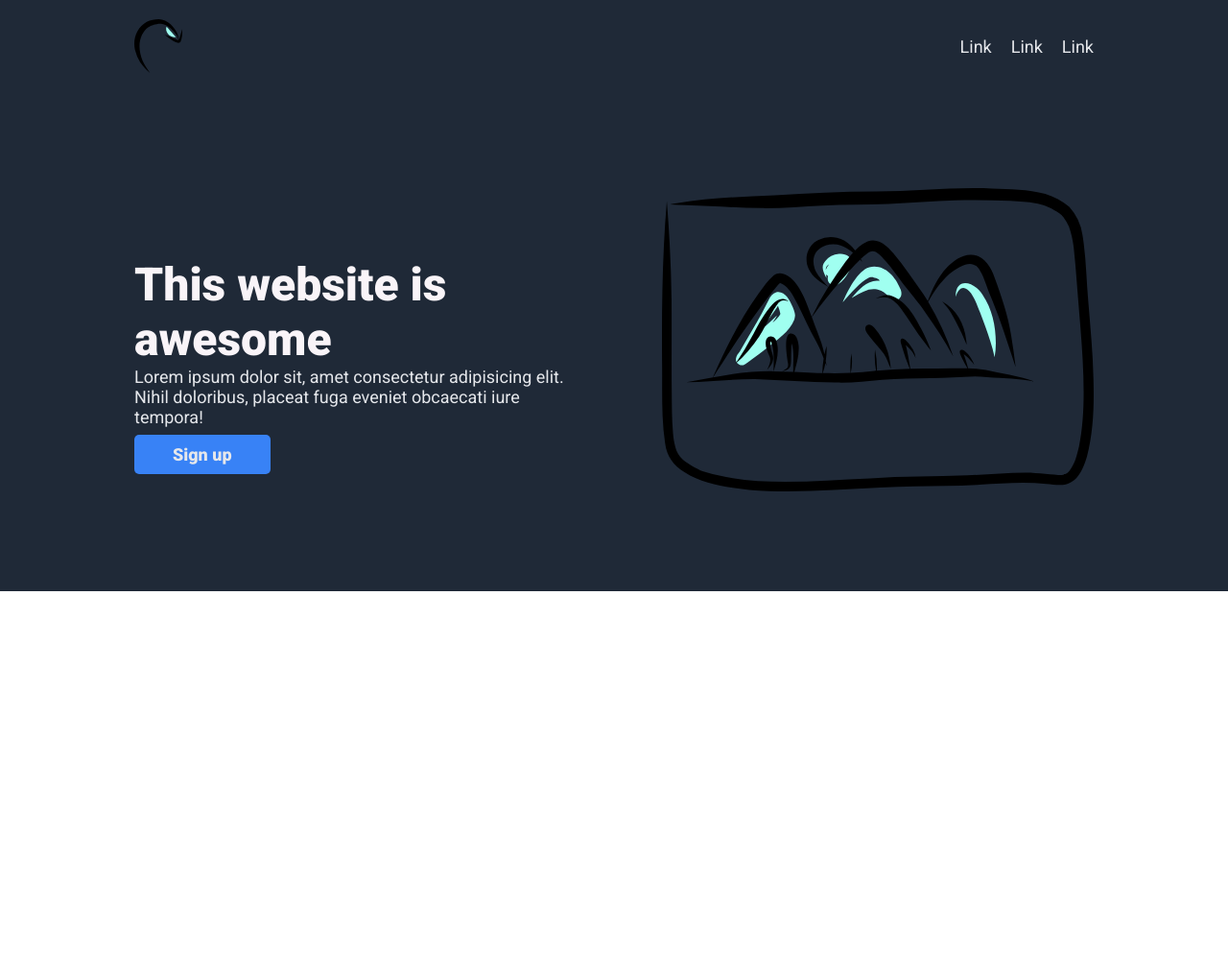
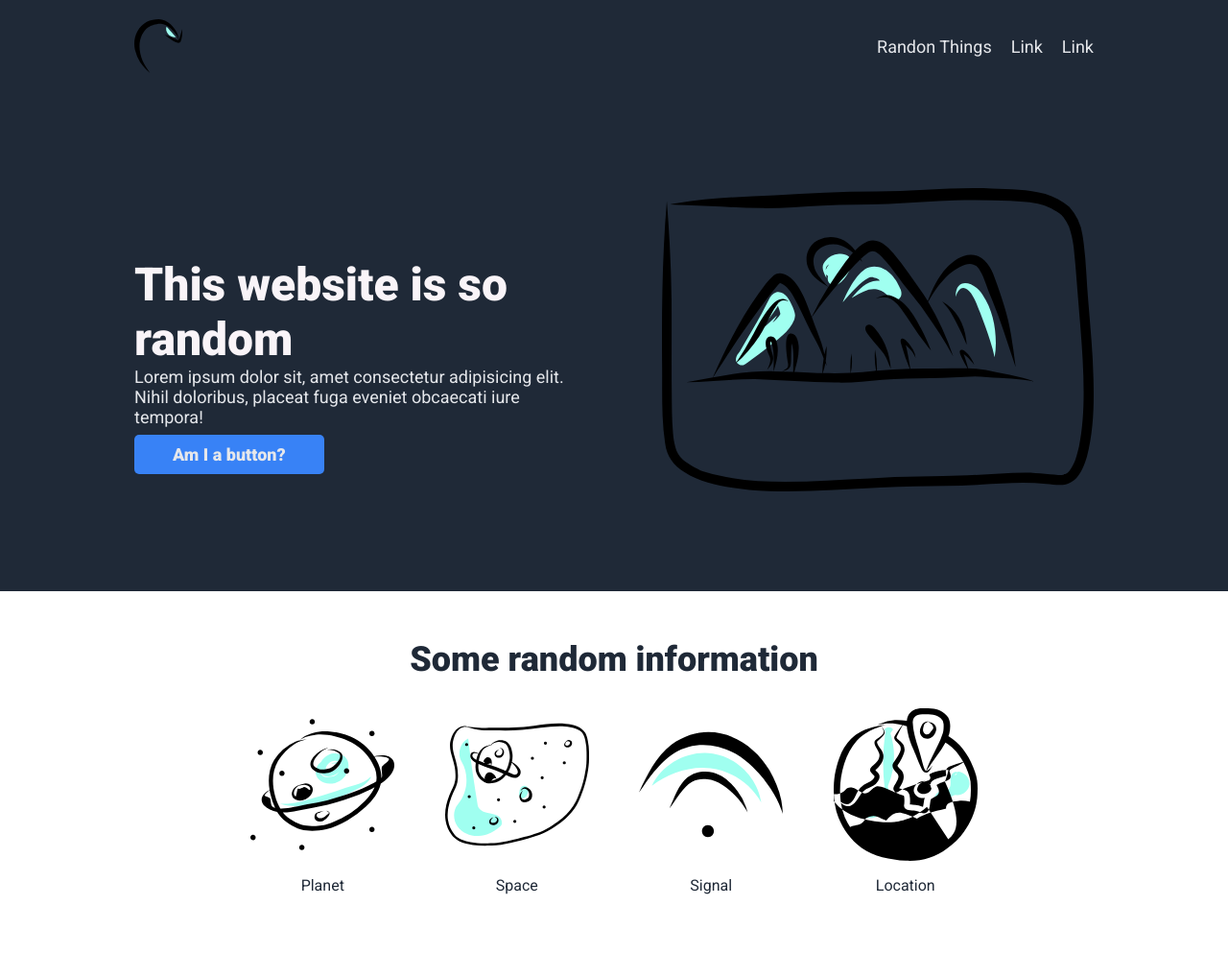
Before and after one commit to isaacsosadj/LandingPage-TheOdinProject, a plain HTML site: page index.html in a window 1280 px wide. Shown: the whole page at 96% size. Before the commit the page ends 800 px from the top, so only its background shows below. Drawn offline with Linux system fonts and the light colour scheme.

Commit message:
Add some randon information

```diff
--- a/css/style.css
+++ b/css/style.css
@@ -8,6 +8,7 @@
 html {
     box-sizing: border-box;
     font-size: 62.5%;
+    scroll-behavior: smooth;
 }
 
 *,
@@ -48,8 +49,6 @@ a {
 }
 
 .nav__logo {
-    /* font-size: 2.4rem;
-    color: var(--primaryText); */
     width: 50px;
 }
 
@@ -98,3 +97,38 @@ a {
     cursor: pointer;
     font-weight: bold;
 }
+
+.information {
+    text-align: center;
+    max-width: 80rem;
+    margin: 0 auto;
+    padding: 2rem 0 7rem 0;
+}
+
+.information__title {
+    font-size: 3.6rem;
+    font-weight: 900;
+    color: var(--dark);
+}
+.information__images {
+    display: flex;
+    justify-content: center;
+    gap: 1rem;
+}
+
+.information__image{
+    flex: 1;
+    display: flex;
+    flex-direction: column;
+    align-items: center;
+    justify-content: center;
+}
+
+.information__image img {
+    width: 15rem;
+    flex: 1;
+}
+
+.information__image p {
+    color: #1F2937;
+}
--- a/index.html
+++ b/index.html
@@ -4,7 +4,7 @@
     <meta charset="UTF-8" />
     <meta http-equiv="X-UA-Compatible" content="IE=edge" />
     <meta name="viewport" content="width=device-width, initial-scale=1.0" />
-    <title>Beach</title>
+    <title>Randon</title>
     <link rel="preconnect" href="https://fonts.googleapis.com" />
     <link rel="preconnect" href="https://fonts.gstatic.com" crossorigin />
     <link href="https://fonts.googleapis.com/css2?family=Roboto:ital,wght@0,400;0,900;1,300&display=swap" rel="stylesheet"/>
@@ -12,13 +12,11 @@
   </head>
   <body>
     <header class="header">
-
      <div class="container">
         <nav class="nav">
-            <!-- <h1 class="nav__logo">Header Logo </h1> -->
             <img class="nav__logo" src="img/undraw_handcrafts_curved_arrow.svg" alt="">
             <ul class="nav__links">
-                <li><a href="#">Link</a></li>
+                <li><a href="#random__inf">Randon Things</a></li>
                 <li><a href="#">Link</a></li>
                 <li><a href="#">Link</a></li>
             </ul>
@@ -26,9 +24,9 @@
 
         <div class="bottom">
             <div class="bottom__main">
-                <h2 class="bottom__title">This website is awesome</h2>
+                <h2 class="bottom__title">This website is so random</h2>
                 <p class="bottom__subtext">Lorem ipsum dolor sit, amet consectetur adipisicing elit. Nihil doloribus, placeat fuga eveniet obcaecati iure tempora!</p>
-                <a class="bottom__button">Sign up</a>
+                <a class="bottom__button">Am I a button?</a>
             </div>
 
             <div class="bottom__placeholder">
@@ -37,5 +35,29 @@
         </div>
      </div>
     </header>
+
+    <main>
+        <section id="random__inf" class="information">
+            <h2 class="information__title">Some random information</h2>
+            <div class="information__images">
+                <div class="information__image">
+                    <img src="img/undraw_handcrafts_planet.svg" alt="">
+                    <p>Planet</p>
+                </div>
+                <div class="information__image">
+                    <img src="img/undraw_handcrafts_space.svg" alt="">
+                    <p>Space</p>
+                </div>
+                <div class="information__image">
+                    <img src="img/undraw_handcrafts_signal.svg" alt="">
+                    <p>Signal</p>
+                </div>
+                <div class="information__image">
+                    <img src="img/undraw_handcrafts_location.svg" alt="">
+                    <p>Location</p>
+                </div>
+            </div>
+        </section>
+    </main>
   </body>
 </html>
```
Also changed, not shown: img/undraw_handcrafts_curved_arrow (1).png (deleted), img/undraw_handcrafts_curved_arrow.png (deleted), img/undraw_handcrafts_location.svg (added), img/undraw_in_the_office_re_jtgc.svg (deleted), img/undraw_online_media_re_r9qv.svg (deleted).
